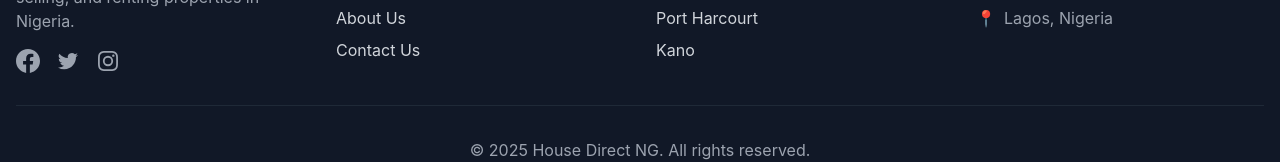
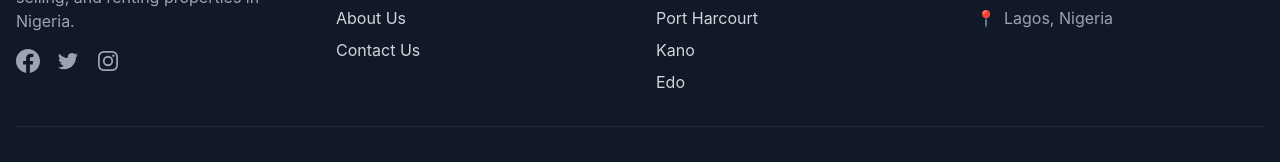
Before and after one commit to sdkoncept/nigerian-real-estate, a React (Vite) app in the folder frontend/: page /properties in a window 1280 px wide. Shown: the part 3117-3279 px from the top of the page. Built offline with nearby package versions, Linux system fonts and the light colour scheme; no server answers; the database is empty.

Commit message:
Fix Popular Locations links and add Edo: implement location query parameter handling in PropertyListingPage

```diff
--- a/frontend/src/components/Footer.tsx
+++ b/frontend/src/components/Footer.tsx
@@ -95,6 +95,11 @@ export default function Footer() {
                   Kano
                 </Link>
               </li>
+              <li>
+                <Link to="/properties?location=edo" className="hover:text-white transition-colors">
+                  Edo
+                </Link>
+              </li>
             </ul>
           </div>
 
--- a/frontend/src/pages/PropertyListingPage.tsx
+++ b/frontend/src/pages/PropertyListingPage.tsx
@@ -1,5 +1,5 @@
 import { useState, useEffect } from 'react';
-import { Link } from 'react-router-dom';
+import { Link, useSearchParams } from 'react-router-dom';
 import PropertyCard from '../components/PropertyCard';
 import type { Property } from '../components/PropertyCard';
 import Layout from '../components/Layout';
@@ -8,6 +8,7 @@ import { useOrientation } from '../hooks/useOrientation';
 import { sampleProperties } from '../data/sampleProperties';
 
 export default function PropertyListingPage() {
+  const [searchParams] = useSearchParams();
   const [properties, setProperties] = useState<Property[]>([]);
   const [loading, setLoading] = useState(true);
   const [searchTerm, setSearchTerm] = useState('');
@@ -17,9 +18,32 @@ export default function PropertyListingPage() {
   const [sortBy, setSortBy] = useState<string>('newest');
   const { isLandscape } = useOrientation();
 
+  // Map location query parameter to city/state
+  const locationMap: Record<string, { city?: string; state?: string }> = {
+    'lagos': { city: 'Lagos', state: 'Lagos' },
+    'abuja': { city: 'Abuja', state: 'FCT' },
+    'port-harcourt': { city: 'Port Harcourt', state: 'Rivers' },
+    'kano': { city: 'Kano', state: 'Kano' },
+    'edo': { city: 'Benin City', state: 'Edo' },
+  };
+
   useEffect(() => {
     loadProperties();
   }, []);
+
+  useEffect(() => {
+    // Check for location query parameter and set filter
+    const locationParam = searchParams.get('location');
+    if (locationParam && locationMap[locationParam]) {
+      const location = locationMap[locationParam];
+      if (location.state) {
+        setSelectedState(location.state);
+      }
+      if (location.city) {
+        setSearchTerm(location.city);
+      }
+    }
+  }, [searchParams]);
 
   const loadProperties = async () => {
     try {
```
